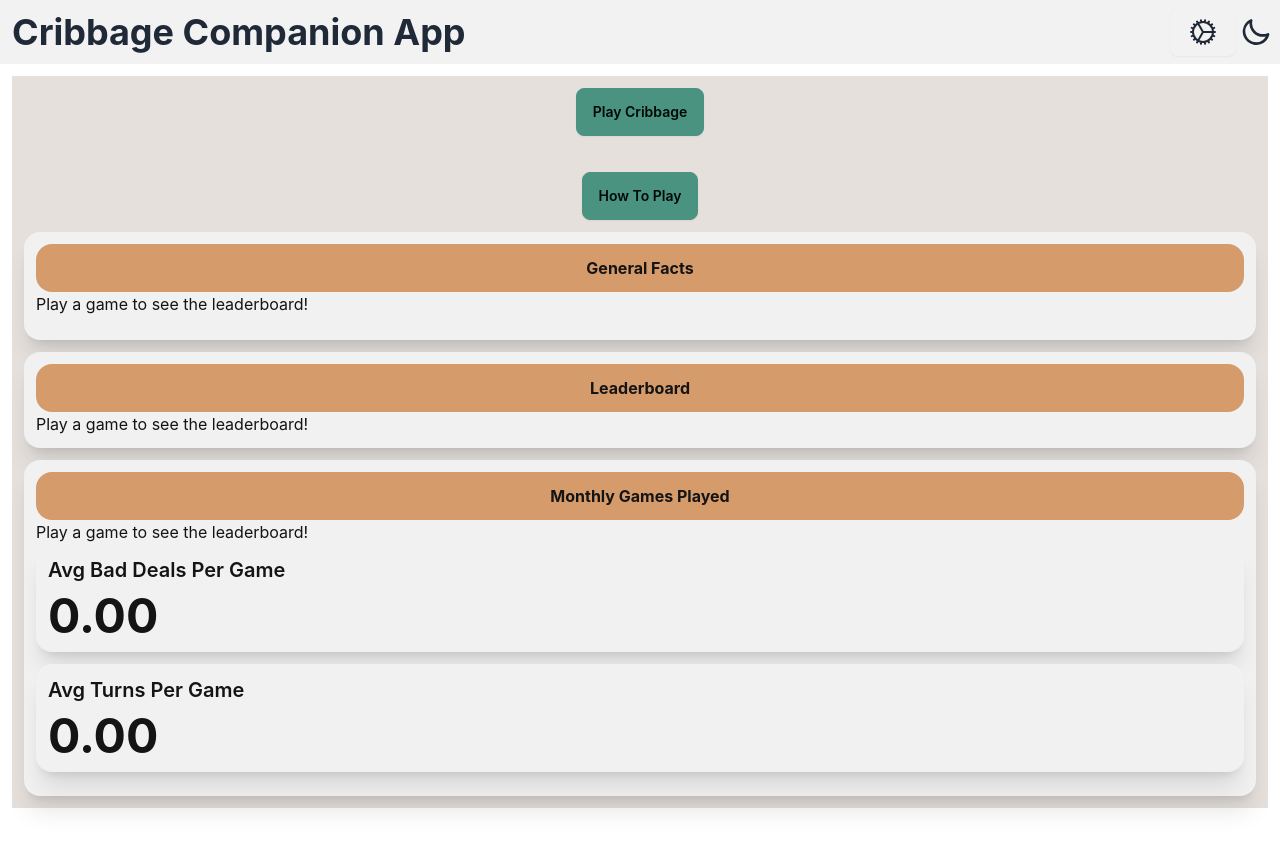
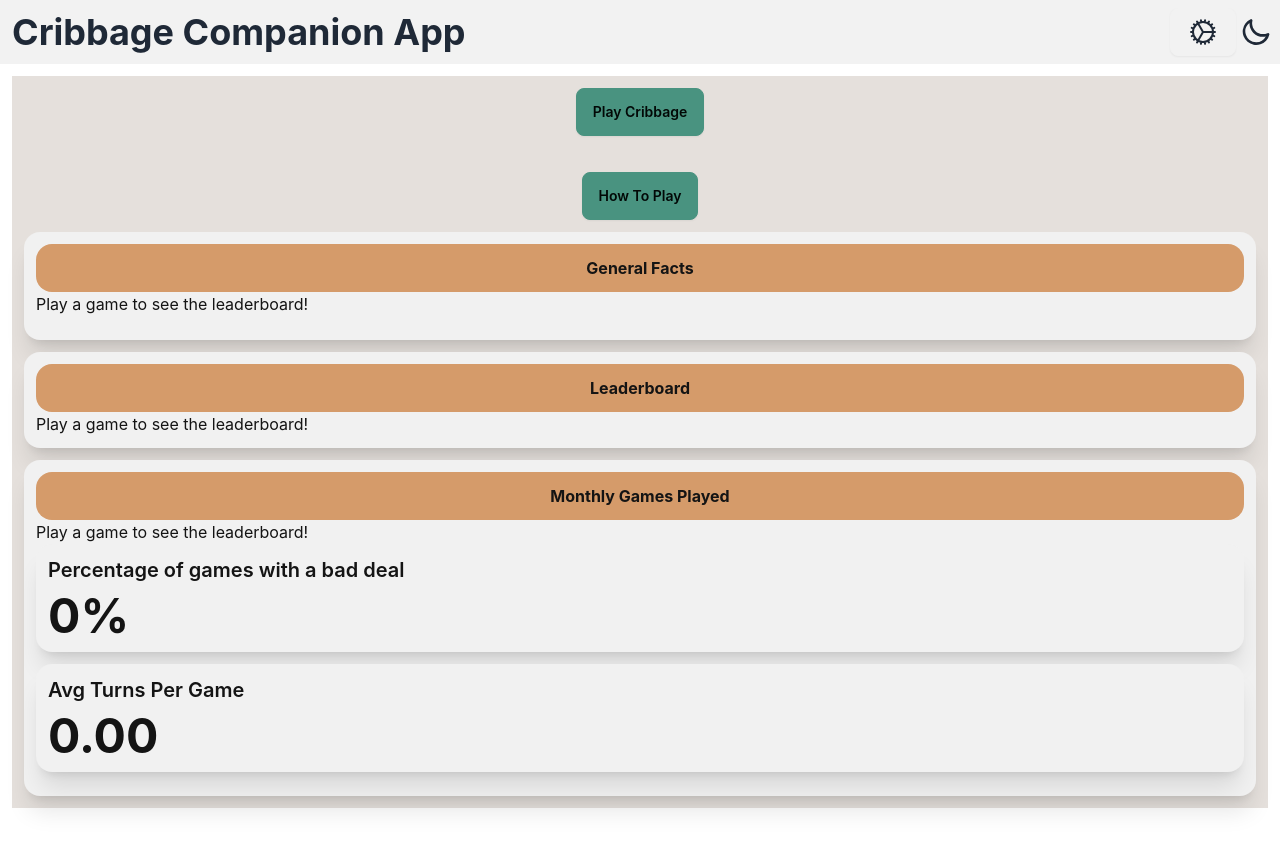
Before and after one commit to cadenjackson11/tca-cribbage, a React (Create React App) app: page /#/ in a window 1280 px wide. Shown: the top 850 px of the page. Built offline with nearby package versions, Linux system fonts and the light colour scheme; what human-readable would draw is missing.

Commit message:
redid the build for updated app

```diff
--- a/src/Home.tsx
+++ b/src/Home.tsx
@@ -106,7 +106,6 @@ export const Home: React.FC<HomeProps> = ({
                 <th>L</th>
                 <th>AVG</th>
                 <th>Player</th>
-                <th>Bad Deals</th>
               </tr>
             </thead>
             <tbody>
@@ -117,7 +116,6 @@ export const Home: React.FC<HomeProps> = ({
                     <td>{x.losses}</td>
                     <td>{x.avg}</td>
                     <td>{x.name}</td>
-                    <td>...</td>
                   </tr>
 
                 ))
@@ -169,9 +167,9 @@ export const Home: React.FC<HomeProps> = ({
                 <div
                     className="card-body p-3 overflow-x-hidden">
                     <h2 className="card-title">
-                        Avg Bad Deals Per Game
+                        Percentage of games with a bad deal
                     </h2>
-                    <h1 className="text-5xl font-bold">{messedUpDeal.toFixed(2)}</h1>
+                    <h1 className="text-5xl font-bold">{messedUpDeal * 100}%</h1>
                 </div>
             </div>
 
```
Also changed, not shown: 23 other files (tests, documents, lock files or other folders).
